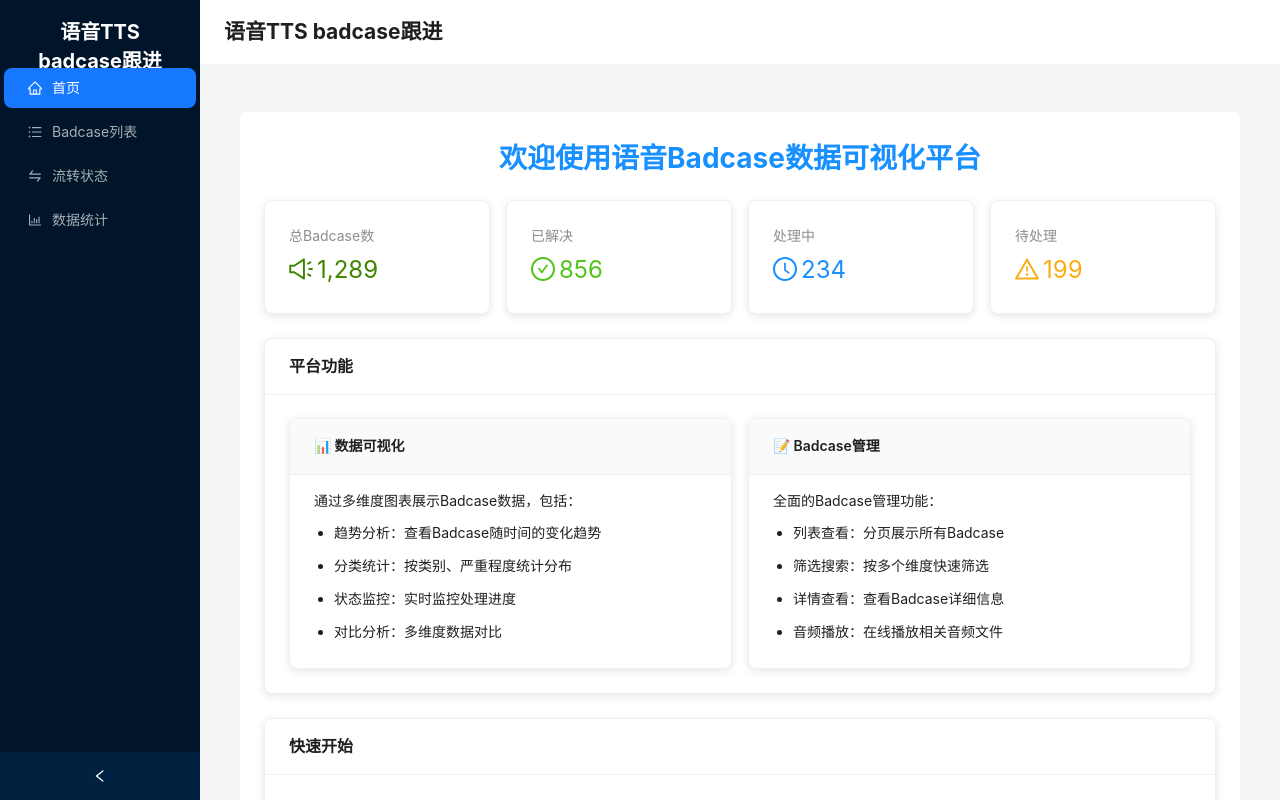
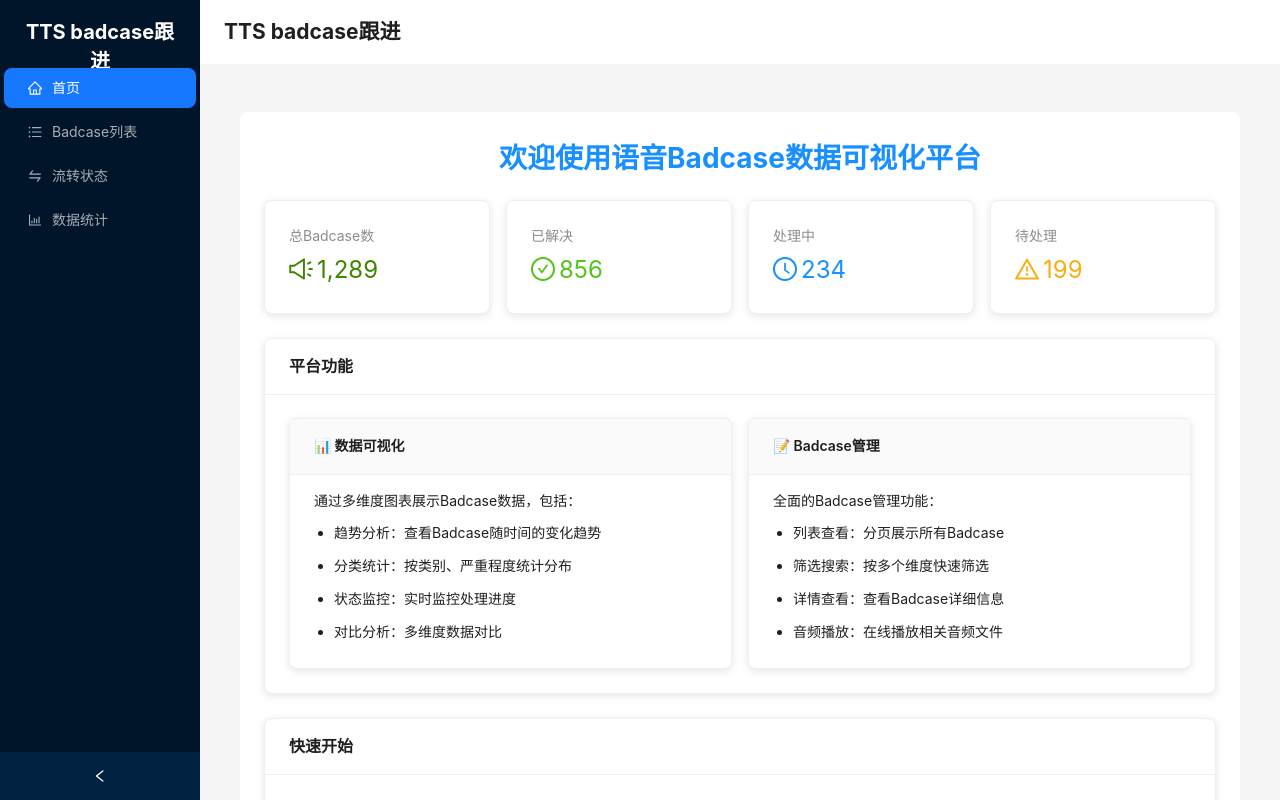
Before and after one commit to Camelia-star-98/voice-badcase-platform, a React (Vite) app: page /home in a window 1280 px wide. Shown: the top 800 px of the page. Built offline with nearby package versions, Linux system fonts and the light colour scheme; no server answers; the database is empty.

Commit message:
删除所有页面标题中的语音和AI英语前缀

```diff
--- a/src/components/MainLayout.tsx
+++ b/src/components/MainLayout.tsx
@@ -58,7 +58,7 @@ const MainLayout = () => {
             textAlign: 'center',
           }}
         >
-          {collapsed ? 'TTS' : '语音TTS badcase跟进'}
+          {collapsed ? 'TTS' : 'TTS badcase跟进'}
         </div>
         <Menu
           theme="dark"
@@ -70,7 +70,7 @@ const MainLayout = () => {
       </Sider>
       <Layout>
         <Header style={{ padding: '0 24px', background: colorBgContainer }}>
-          <h2 style={{ margin: 0 }}>语音TTS badcase跟进</h2>
+          <h2 style={{ margin: 0 }}>TTS badcase跟进</h2>
         </Header>
         <Content style={{ margin: '24px 16px 0' }}>
           <div
```
